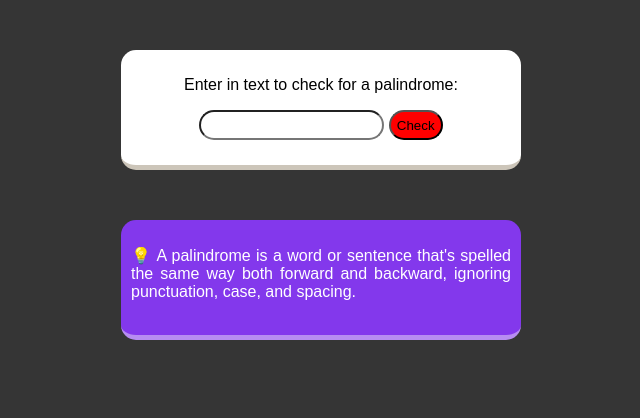
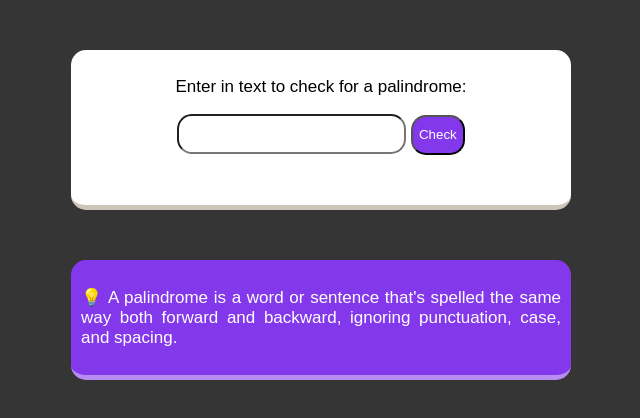
Before and after one commit to C-Wael/palindromeCheckerCertificationProject, a plain HTML site: page index.html in a window 1280 px wide. Shown: the whole page, without its empty margins (319-959 px from the left). Drawn offline with Linux system fonts and the light colour scheme; a web font is replaced by a local one.

Commit message:
Editing the style of the page.

```diff
--- a/css/style.css
+++ b/css/style.css
@@ -7,6 +7,7 @@ body {
     font-family: "Madimi One", sans-serif;
     font-weight: 400;
     font-style: normal;
+    font-size: 17px;
 }
 
 .container{
@@ -14,18 +15,22 @@ body {
     margin: auto;
     margin-top: 50px;
     padding: 10px;
-    padding-bottom: 20px;
+    padding-bottom: 30px;
     background-color: #FFFFFF;
-    width: 400px;
-    height: 120px;
+    width: 500px;
+    height: 160px;
     border-radius: 15px;
     border-bottom: 5px solid #CCC5B9;
+}
+
+#result{
+    margin-top: 10px;
 }
 
 .information-container {
     margin: auto;
     text-align: justify;
-    width: 400px;
+    width: 500px;
     height: 120px;
     padding: 10px;
     margin-top: 50px;
@@ -40,15 +45,23 @@ button {
     font-family: "Madimi One", sans-serif;
     font-weight: 400;
     font-style: normal;
-    background-color: red;
+    background-color: #8338ec;
     border-radius: 15px;
-    height: 30px;
+    height: 40px;
+    color: white;
+}
+
+button:hover{
+    background-color: #83e8ba;
+    color: black;
+    cursor: pointer;
 }
 
 input {
-    height: 30px;
+    height: 40px;
     border-radius: 15px;
     font-family: "Madimi One", sans-serif;
     font-weight: 400;
     font-style: normal;
+    font-size: 17px;
 }
```
